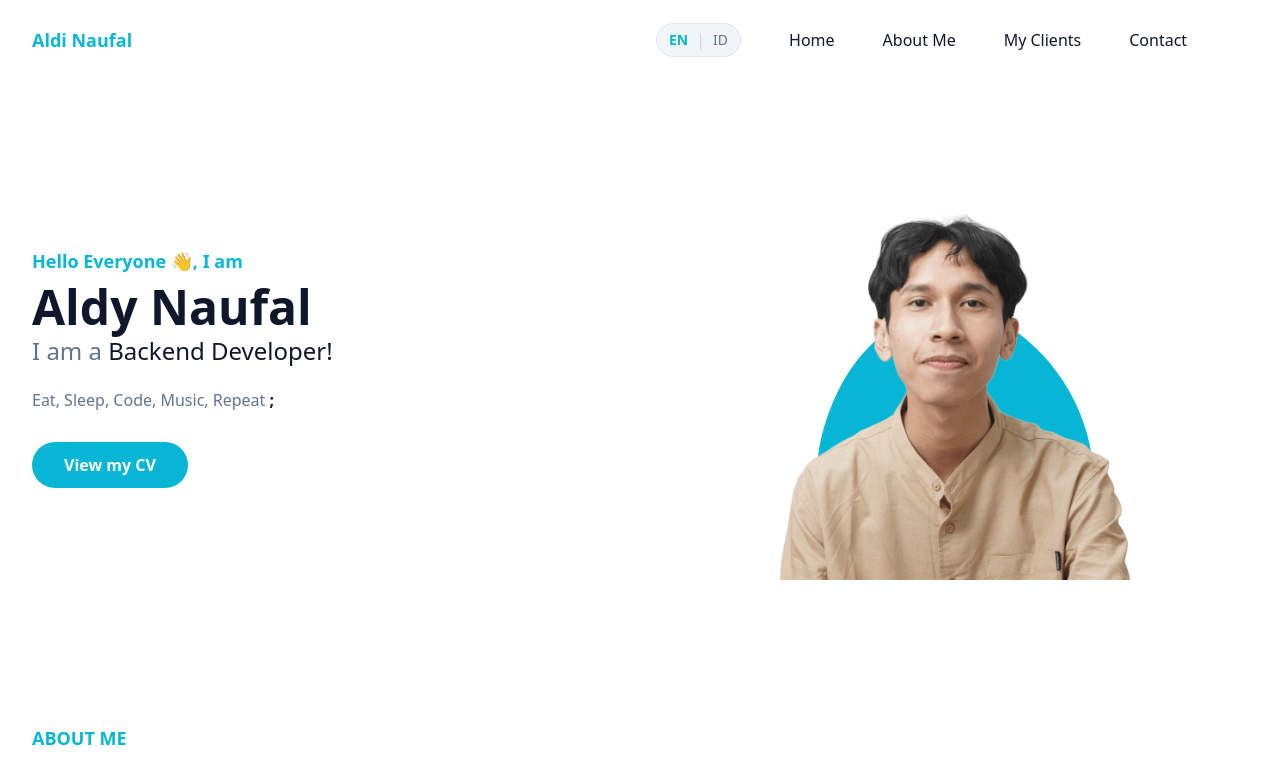
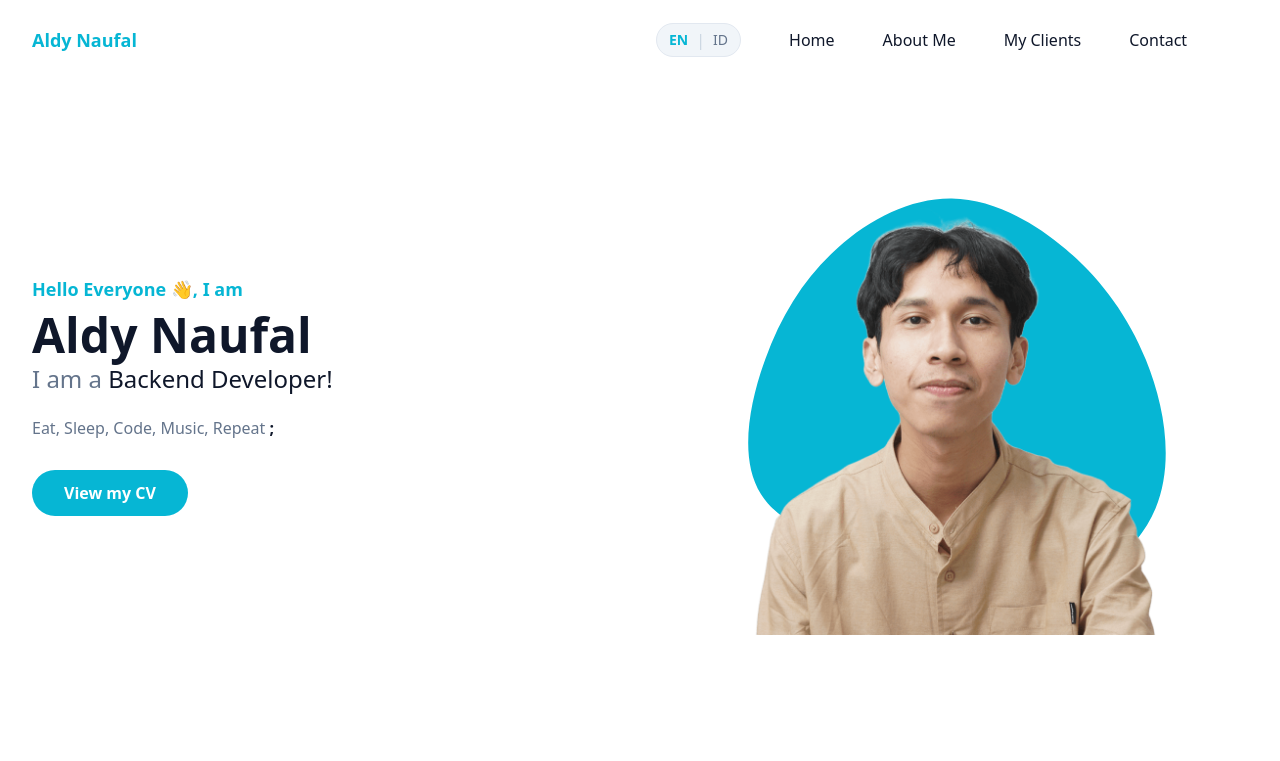
Before and after one commit to aldinaufal21/my-portfolio, a website: page index.html in a window 1280 px wide. Shown: the top 761 px of the page. Drawn offline with nearby package versions, Linux system fonts and the light colour scheme.

Commit message:
fix: correct name spelling to Aldy Naufal and implement responsive SVG blob scaling

```diff
--- a/index.html
+++ b/index.html
@@ -16,7 +16,7 @@
         <div class="container lg:flex lg:flex-wrap">
             <div class="flex items-center justify-between relative lg:w-1/2">
                 <div class="px-4">
-                    <a href="#home" class="font-bold text-lg text-primary block py-6">Aldi Naufal</a>
+                    <a href="#home" class="font-bold text-lg text-primary block py-6">Aldy Naufal</a>
                 </div>
             </div>
             <div class="flex items-center px-4 lg:w-1/2">
@@ -93,9 +93,29 @@
                 </div>
                 <div class="w-full self-end px-4 lg:w-1/2">
                     <div class="mt-10 relative lg:mt-9 lg:right-0">
-                        <img src="src/img/aldi.png" alt="Aldy Naufal" class="max-w-full h-[400px] mx-auto">
-                        <span class="absolute -bottom-0 -z-10 left-1/2 -translate-x-1/2 md:scale-110">
-                            <svg width="500" height="300" viewBox="0 0 200 200" xmlns="http://www.w3.org/2000/svg">
+                        <img src="src/img/aldi.png" alt="Aldy Naufal" class="max-w-full max-h-[400px] mx-auto">
+                        <span class="absolute -bottom-0 -z-10 left-1/2 -translate-x-1/2">
+                            <style>
+                                .resp-blob {
+                                    width: 300px;
+                                    height: 300px;
+                                }
+
+                                @media (min-width: 640px) {
+                                    .resp-blob {
+                                        width: 400px;
+                                        height: 400px;
+                                    }
+                                }
+
+                                @media (min-width: 1024px) {
+                                    .resp-blob {
+                                        width: 500px;
+                                        height: 500px;
+                                    }
+                                }
+                            </style>
+                            <svg class="resp-blob" viewBox="0 0 200 200" xmlns="http://www.w3.org/2000/svg">
                                 <path fill="#06B6D4"
                                     d="M41.4,-49.4C53.6,-39,63.6,-26,70.5,-9.2C77.3,7.6,80.9,28.2,74,44.9C67,61.6,49.3,74.4,31.4,76.8C13.4,79.2,-4.8,71.4,-23.6,64.6C-42.4,57.9,-61.6,52.3,-69.5,39.6C-77.4,27,-74,7.3,-67.9,-9.4C-61.9,-26,-53.2,-39.5,-41.4,-50C-29.7,-60.5,-14.8,-68,-0.1,-67.8C14.5,-67.6,29.1,-59.8,41.4,-49.4Z"
                                     transform="translate(100 100) scale(1.1)" />
@@ -655,7 +675,7 @@
         <div class="container">
             <div class="flex flex-wrap">
                 <div class="w-full px-6 mb-12 text-slate-300 font-medium md:w-1/2">
-                    <h2 class="font-bold text-white text-4xl mb-5">Aldi Naufal</h2>
+                    <h2 class="font-bold text-white text-4xl mb-5">Aldy Naufal</h2>
                     <h3 class="font-bold text-2xl mb-2" data-i18n="contact.title">Hubungi Saya</h3>
                     <p>aldinaufalalyyafi@gmail.com</p>
                     <p>Jalan Tb Hasan Kp Cimesir RT 01/04, Rangkasbitung Timur Kab Lebak 42313</p>
```
